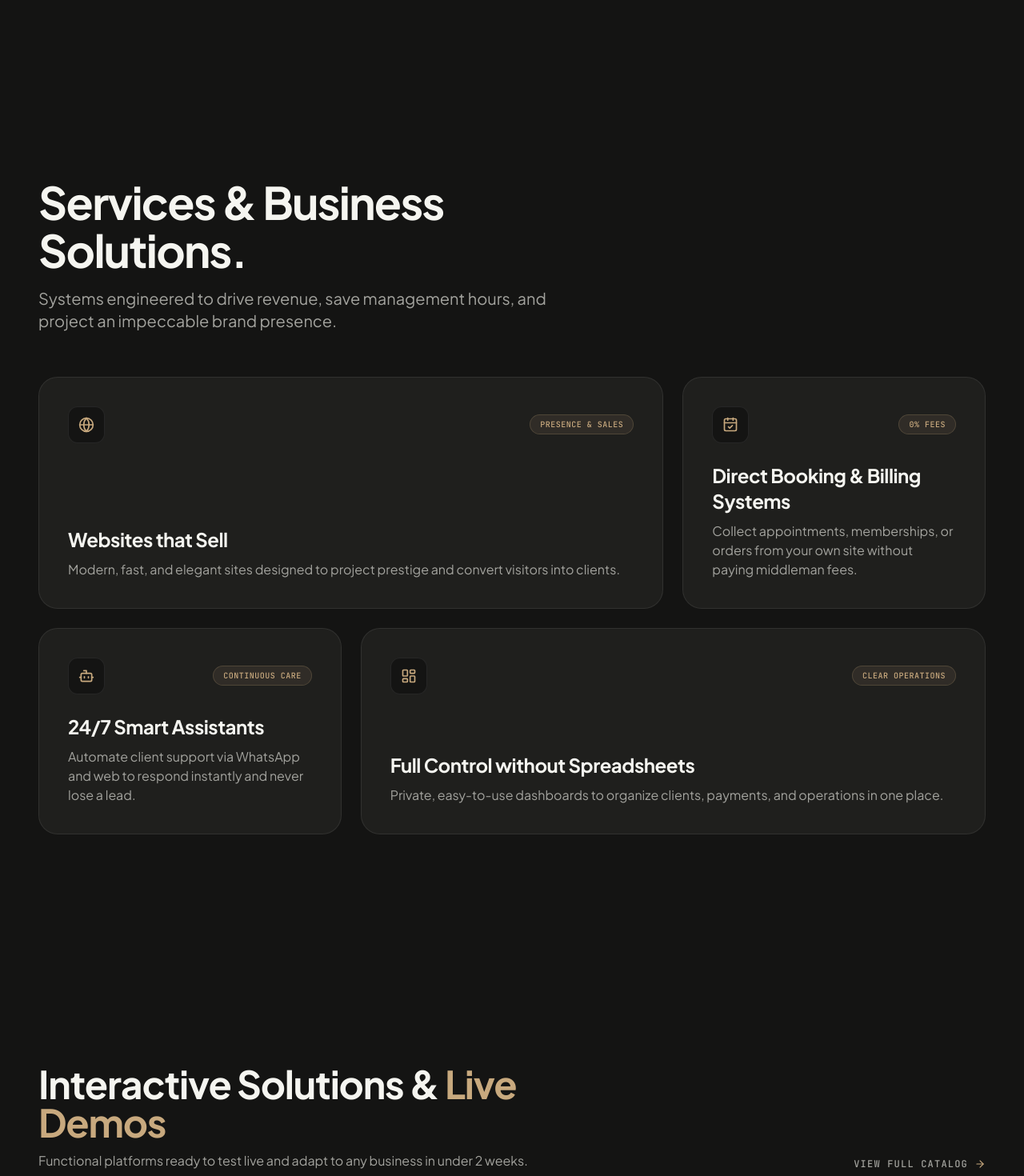
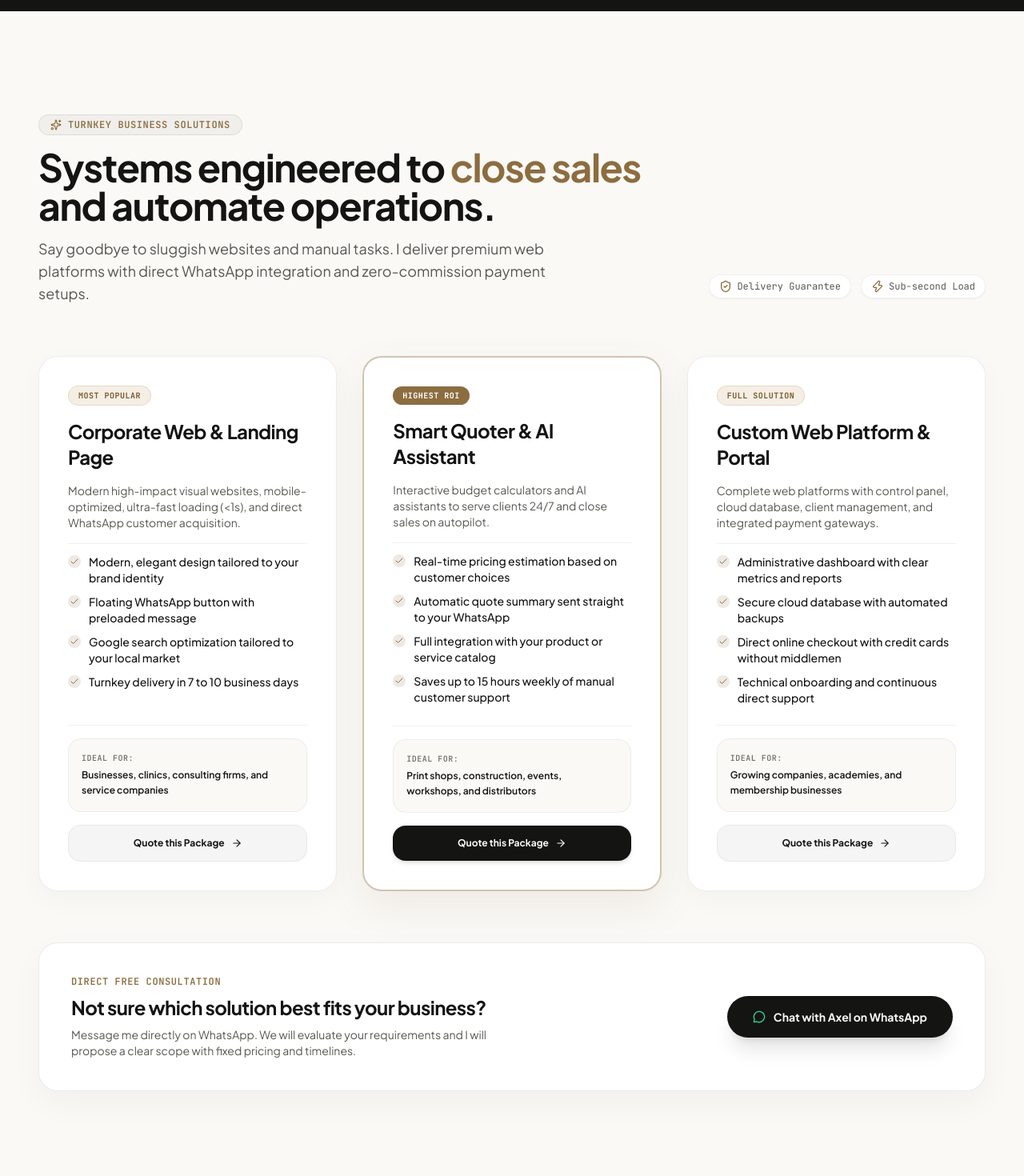
Before and after one commit to Axl07s/portfolio-axel, a React (Vite) app: page / in a window 1280 px wide. Shown: the part 1180-2650 px from the top of the page at 80% size. Built offline with nearby package versions, Linux system fonts and the light colour scheme.

Commit message:
feat(design): implement Light Editorial contrast section, remove duplicate services, and fix language consistency

```diff
--- a/src/components/EcuadorB2BSection.tsx
+++ b/src/components/EcuadorB2BSection.tsx
@@ -1,5 +1,5 @@
 import React from 'react';
-import { Sparkles, MessageCircle, Check, TrendingUp } from 'lucide-react';
+import { Sparkles, MessageCircle, Check, ArrowRight, ShieldCheck, Zap } from 'lucide-react';
 import { useLanguage } from '../context/LanguageContext';
 
 export const EcuadorB2BSection: React.FC = () => {
@@ -8,15 +8,15 @@ export const EcuadorB2BSection: React.FC = () => {
   const b2bServices = [
     {
       title: lang === 'es' ? 'Web Corporativa & Landing Page' : 'Corporate Web & Landing Page',
-      badge: lang === 'es' ? 'Más Solicitado' : 'Most Popular',
+      badge: lang === 'es' ? 'Mas Solicitado' : 'Most Popular',
       description: lang === 'es'
-        ? 'Páginas web modernas de alto impacto visual, optimizadas para móviles, con carga ultra rápida (<1s) y captación directa por WhatsApp.'
+        ? 'Paginas web modernas de alto impacto visual, optimizadas para moviles, con carga ultra rapida (<1s) y captacion directa por WhatsApp.'
         : 'Modern high-impact visual websites, mobile-optimized, ultra-fast loading (<1s), and direct WhatsApp customer acquisition.',
       points: lang === 'es' ? [
-        'Diseño moderno y elegante adaptado a tu marca',
-        'Botón de WhatsApp flotante con mensaje precargado',
+        'Diseno moderno y elegante adaptado a tu marca',
+        'Boton de WhatsApp flotante con mensaje precargado',
         'Posicionamiento en Google optimizado para tu sector',
-        'Entrega lista en 7 a 10 días laborables',
+        'Entrega llave en mano en 7 a 10 dias laborables',
       ] : [
         'Modern, elegant design tailored to your brand identity',
         'Floating WhatsApp button with preloaded message',
@@ -24,20 +24,21 @@ export const EcuadorB2BSection: React.FC = () => {
         'Turnkey delivery in 7 to 10 business days',
       ],
       idealFor: lang === 'es'
-        ? 'Negocios, clínicas, consultorías y empresas de servicios'
+        ? 'Negocios, clinicas, consultorias y empresas de servicios'
         : 'Businesses, clinics, consulting firms, and service companies',
+      featured: false,
     },
     {
       title: lang === 'es' ? 'Cotizador Inteligente & Bot IA' : 'Smart Quoter & AI Assistant',
       badge: lang === 'es' ? 'Mayor Retorno' : 'Highest ROI',
       description: lang === 'es'
-        ? 'Calculadoras interactivas de presupuesto y asistentes de IA para atender clientes las 24 horas y cerrar ventas en piloto automático.'
+        ? 'Calculadoras interactivas de presupuesto y asistentes de IA para atender clientes las 24 horas y cerrar ventas en piloto automatico.'
         : 'Interactive budget calculators and AI assistants to serve clients 24/7 and close sales on autopilot.',
       points: lang === 'es' ? [
-        'Cotización en tiempo real según las opciones del cliente',
-        'Envío automático del resumen de cotización a tu WhatsApp',
-        'Integración con catálogo de productos o servicios',
-        'Ahorra hasta 15 horas semanales de atención manual',
+        'Cotizacion en tiempo real segun las opciones del cliente',
+        'Envio automatico del resumen de cotizacion a tu WhatsApp',
+        'Integracion con catalogo de productos o servicios',
+        'Ahorra hasta 15 horas semanales de atencion manual',
       ] : [
         'Real-time pricing estimation based on customer choices',
         'Automatic quote summary sent straight to your WhatsApp',
@@ -47,126 +48,175 @@ export const EcuadorB2BSection: React.FC = () => {
       idealFor: lang === 'es'
         ? 'Imprentas, constructoras, eventos, talleres y distribuidores'
         : 'Print shops, construction, events, workshops, and distributors',
+      featured: true,
     },
     {
       title: lang === 'es' ? 'Plataforma Web & Sistema a Medida' : 'Custom Web Platform & Portal',
-      badge: lang === 'es' ? 'Solución Completa' : 'Full Solution',
+      badge: lang === 'es' ? 'Solucion Completa' : 'Full Solution',
       description: lang === 'es'
-        ? 'Plataformas web completas con panel de control, base de datos en la nube, gestión de clientes y pasarelas de pago integradas.'
+        ? 'Plataformas web completas con panel de control, base de datos en la nube, gestion de clientes y pasarelas de pago integradas.'
         : 'Complete web platforms with control panel, cloud database, client management, and integrated payment gateways.',
       points: lang === 'es' ? [
-        'Panel administrativo con métricas y reportes claros',
+        'Panel administrativo con metricas y reportes claros',
         'Base de datos segura en la nube con copias de respaldo',
-        'Cobro online con Payphone, Datafast o tarjeta de crédito',
-        'Acompañamiento técnico y soporte continuo',
+        'Cobro online directo con tarjeta de credito sin intermediarios',
+        'Acompanamiento tecnico directo y soporte continuo',
       ] : [
         'Administrative dashboard with clear metrics and reports',
         'Secure cloud database with automated backups',
-        'Online checkout with Payphone, Datafast, or credit cards',
+        'Direct online checkout with credit cards without middlemen',
         'Technical onboarding and continuous direct support',
       ],
       idealFor: lang === 'es'
-        ? 'Empresas en crecimiento, academias y negocios con membresías'
+        ? 'Empresas en crecimiento, academias y negocios con membresias'
         : 'Growing companies, academies, and membership businesses',
+      featured: false,
     },
   ];
 
   return (
-    <section id="solutions-overview" className="py-20 px-4 sm:px-6 lg:px-12 max-w-7xl mx-auto">
+    <section id="services" className="w-full bg-[#FAF9F6] text-[#141413] py-24 sm:py-32 scroll-mt-20 border-y border-black/[0.06]">
+      <div className="max-w-7xl mx-auto px-4 sm:px-6 lg:px-12">
 
-      {/* Banner Box */}
-      <div className="relative rounded-3xl p-8 sm:p-12 bg-[#1f1f1d] border border-white/[0.08] overflow-hidden shadow-2xl">
-
-        {/* Subtle warm glow background */}
-        <div className="absolute top-0 right-0 w-full sm:w-[450px] h-[300px] bg-[#C8A97E]/5 blur-[120px] rounded-full pointer-events-none -z-10" />
-
-        {/* Header */}
+        {/* Section Header */}
+        <div className="flex flex-col md:flex-row md:items-end justify-between mb-16 gap-8">
           <div className="max-w-3xl space-y-4">
-          <div className="inline-flex items-center gap-2 px-3.5 py-1 rounded-full bg-[#141413] border border-white/[0.08] text-[#C8A97E] text-xs font-mono font-medium">
+            <div className="inline-flex items-center gap-2 px-3.5 py-1 rounded-full bg-black/[0.04] border border-black/[0.08] text-[#8C6D40] text-xs font-mono font-semibold tracking-wider uppercase">
               <Sparkles className="w-3.5 h-3.5" />
-            <span>{lang === 'es' ? 'SOLUCIONES DIGITALES & AUTOMATIZACIÓN' : 'DIGITAL SOLUTIONS & AUTOMATION'}</span>
+              <span>{lang === 'es' ? 'Paquetes de Soluciones para Negocios' : 'Turnkey Business Solutions'}</span>
             </div>
 
-          <h2 className="text-3xl sm:text-4xl font-bold text-[#F5F5F0] tracking-tight leading-tight">
+            <h2 className="text-3xl sm:text-5xl font-display font-bold text-[#141413] tracking-[-0.03em] leading-tight">
               {lang === 'es' ? (
-              <>¿Tu negocio necesita una plataforma web que <span className="text-[#C8A97E]">realmente venda</span> o automatizar procesos con IA?</>
+                <>Sistemas listos para <span className="text-[#8C6D40]">cerrar ventas</span> y automatizar tu operacion.</>
               ) : (
-              <>Does your business need a web platform that <span className="text-[#C8A97E]">actually sells</span> or automated customer workflows?</>
+                <>Systems engineered to <span className="text-[#8C6D40]">close sales</span> and automate operations.</>
               )}
             </h2>
 
-          <p className="text-sm sm:text-base text-[#A3A39E] leading-relaxed font-normal">
+            <p className="text-base sm:text-lg text-[#575752] leading-relaxed font-normal max-w-2xl">
               {lang === 'es'
-              ? 'Elimina páginas web lentas y anticuadas. Construyo plataformas digitales que transmiten autoridad inmediata y convierten visitas en clientes calificados directamente en tu WhatsApp.'
-              : 'Eliminate slow and outdated websites. I engineer digital platforms that convey instant authority and convert visitors into qualified leads directly on your WhatsApp.'}
+                ? 'Elimina webs lentas y procesos manuales. Entrego plataformas con diseno premium, integracion directa a WhatsApp y sistemas de cobro sin comisiones abusivas.'
+                : 'Say goodbye to sluggish websites and manual tasks. I deliver premium web platforms with direct WhatsApp integration and zero-commission payment setups.'}
             </p>
           </div>
 
-        {/* 3 Services Cards Grid */}
-        <div className="mt-12 grid grid-cols-1 md:grid-cols-3 gap-6">
+          <div className="hidden lg:flex items-center gap-3 text-xs font-mono text-[#575752] pb-2">
+            <span className="flex items-center gap-1.5 bg-white px-3 py-1.5 rounded-full border border-black/[0.06] shadow-sm">
+              <ShieldCheck className="w-4 h-4 text-[#8C6D40]" />
+              <span>{lang === 'es' ? 'Garantia de Entrega' : 'Delivery Guarantee'}</span>
+            </span>
+            <span className="flex items-center gap-1.5 bg-white px-3 py-1.5 rounded-full border border-black/[0.06] shadow-sm">
+              <Zap className="w-4 h-4 text-[#8C6D40]" />
+              <span>{lang === 'es' ? 'Carga < 1 Segundo' : 'Sub-second Load'}</span>
+            </span>
+          </div>
+        </div>
+
+        {/* 3 Services Cards Grid (Light Editorial) */}
+        <div className="grid grid-cols-1 md:grid-cols-3 gap-8">
           {b2bServices.map((srv, idx) => (
-            <div key={idx} className="bg-[#141413] p-7 rounded-2xl border border-white/[0.08] hover:border-[#C8A97E]/30 transition-all flex flex-col justify-between space-y-5">
-
-              <div className="space-y-3">
+            <div
+              key={idx}
+              className={`rounded-3xl p-8 sm:p-9 flex flex-col justify-between space-y-6 transition-all duration-300 ${
+                srv.featured
+                  ? 'bg-white border-2 border-[#8C6D40]/40 shadow-[0_20px_50px_rgba(140,109,64,0.1)] relative'
+                  : 'bg-white border border-black/[0.07] shadow-[0_10px_35px_rgba(0,0,0,0.03)] hover:shadow-[0_20px_45px_rgba(0,0,0,0.06)]'
+              }`}
+            >
+              <div className="space-y-4">
                 <div className="flex items-center justify-between">
-                  <span className="text-[10px] font-mono font-medium uppercase tracking-wider px-2.5 py-1 rounded bg-[#C8A97E]/10 text-[#C8A97E] border border-[#C8A97E]/20">
+                  <span className={`text-[10px] font-mono font-bold uppercase tracking-wider px-3 py-1 rounded-full ${
+                    srv.featured
+                      ? 'bg-[#8C6D40] text-white shadow-sm'
+                      : 'bg-[#C8A97E]/20 text-[#7A5B2E] border border-[#C8A97E]/30'
+                  }`}>
                     {srv.badge}
                   </span>
                 </div>
 
-                <h3 className="text-lg font-bold text-[#F5F5F0] leading-snug">{srv.title}</h3>
-                <p className="text-xs text-[#A3A39E] leading-relaxed font-normal">{srv.description}</p>
+                <h3 className="text-xl sm:text-2xl font-bold text-[#141413] tracking-tight leading-snug">
+                  {srv.title}
+                </h3>
 
-                <div className="space-y-2 pt-2">
+                <p className="text-xs sm:text-sm text-[#575752] leading-relaxed font-normal">
+                  {srv.description}
+                </p>
+
+                <div className="space-y-2.5 pt-3 border-t border-black/[0.06]">
                   {srv.points.map((pt, pIdx) => (
-                    <div key={pIdx} className="flex items-start gap-2 text-xs text-[#F5F5F0]">
-                      <Check className="w-3.5 h-3.5 text-[#C8A97E] shrink-0 mt-0.5" />
-                      <span>{pt}</span>
+                    <div key={pIdx} className="flex items-start gap-2.5 text-xs sm:text-sm text-[#141413]">
+                      <div className="w-4 h-4 rounded-full bg-[#8C6D40]/15 flex items-center justify-center shrink-0 mt-0.5">
+                        <Check className="w-3 h-3 text-[#8C6D40]" />
+                      </div>
+                      <span className="font-medium">{pt}</span>
                     </div>
                   ))}
                 </div>
               </div>
 
-              <div className="pt-4 border-t border-white/[0.06]">
-                <span className="text-[10px] font-mono uppercase text-[#A3A39E]/70 block mb-1">
-                  {lang === 'es' ? 'Ideal para:' : 'Ideal for:'}
+              <div className="space-y-4 pt-4 border-t border-black/[0.06]">
+                <div className="bg-[#FAF9F6] rounded-2xl p-4 border border-black/[0.05]">
+                  <span className="text-[10px] font-mono uppercase tracking-wider text-[#73736C] block mb-1 font-semibold">
+                    {lang === 'es' ? 'IDEAL PARA:' : 'IDEAL FOR:'}
                   </span>
-                <span className="text-xs text-[#A3A39E] font-medium block">{srv.idealFor}</span>
+                  <span className="text-xs text-[#141413] font-semibold block leading-relaxed">
+                    {srv.idealFor}
+                  </span>
                 </div>
 
+                <a
+                  href={lang === 'es'
+                    ? `https://wa.me/593995267503?text=${encodeURIComponent(`Hola Axel, me interesa el paquete "${srv.title}". Me gustaria recibir una cotizacion.`)}`
+                    : `https://wa.me/593995267503?text=${encodeURIComponent(`Hi Axel, I am interested in the "${srv.title}" package. I would like to get a quote.`)}`}
+                  target="_blank"
+                  rel="noopener noreferrer"
+                  className={`w-full py-3.5 px-4 rounded-2xl text-xs font-bold transition-all min-h-[44px] flex items-center justify-center gap-2 ${
+                    srv.featured
+                      ? 'bg-[#141413] text-[#FAF9F6] hover:bg-[#2A2A28] shadow-md'
+                      : 'bg-black/[0.04] text-[#141413] hover:bg-black/[0.08] border border-black/[0.06]'
+                  }`}
+                >
+                  <span>{lang === 'es' ? 'Cotizar este Paquete' : 'Quote this Package'}</span>
+                  <ArrowRight className="w-3.5 h-3.5" />
+                </a>
+              </div>
             </div>
           ))}
         </div>
 
-        {/* Bottom Direct CTA */}
-        <div className="mt-12 pt-8 border-t border-white/[0.08] flex flex-col sm:flex-row items-center justify-between gap-6">
-          <div className="space-y-1 text-center sm:text-left">
-            <h4 className="text-base font-bold text-[#F5F5F0] flex items-center gap-2 justify-center sm:justify-start">
-              <TrendingUp className="w-4 h-4 text-[#C8A97E]" />
-              <span>{lang === 'es' ? 'Cotización Rápida & Asesoría Sin Compromiso' : 'Quick Quote & Free Consultation'}</span>
+        {/* Bottom Banner Callout (Light Editorial) */}
+        <div className="mt-16 rounded-3xl p-8 sm:p-10 bg-white border border-black/[0.08] shadow-[0_15px_40px_rgba(0,0,0,0.04)] flex flex-col md:flex-row items-center justify-between gap-8">
+          <div className="space-y-2 text-center md:text-left">
+            <span className="text-xs font-mono text-[#8C6D40] uppercase tracking-wider font-semibold block">
+              {lang === 'es' ? 'Asesoria Directa sin Compromiso' : 'Direct Free Consultation'}
+            </span>
+            <h4 className="text-xl sm:text-2xl font-bold text-[#141413] tracking-tight">
+              {lang === 'es'
+                ? '¿No estas seguro de cual paquete se adapta a tu negocio?'
+                : 'Not sure which solution best fits your business?'}
             </h4>
-            <p className="text-xs text-[#A3A39E]">
+            <p className="text-xs sm:text-sm text-[#575752] max-w-xl">
               {lang === 'es'
-                ? 'Conversemos directamente sobre los requerimientos y el alcance de tu proyecto.'
-                : "Let's discuss the exact requirements and scope of your project directly."}
+                ? 'Escribeme directamente por WhatsApp. Revisamos juntos tus requerimientos y te propongo una solucion clara con tiempos y presupuesto cerrado.'
+                : 'Message me directly on WhatsApp. We will evaluate your requirements and I will propose a clear scope with fixed pricing and timelines.'}
             </p>
           </div>
 
           <a
             href={lang === 'es'
-              ? "https://wa.me/593995267503?text=Hola%20Axel,%20quisiera%20cotizar%20una%20soluci%C3%B3n%20web%20para%20mi%20negocio"
-              : "https://wa.me/593995267503?text=Hi%20Axel,%20I%20would%20like%20to%20quote%20a%20web%20solution%20for%20my%20business"}
+              ? "https://wa.me/593995267503?text=Hola%20Axel,%20quiero%20asesoria%20sobre%20cual%20solucion%20web%20se%20adapta%20a%20mi%20negocio"
+              : "https://wa.me/593995267503?text=Hi%20Axel,%20I%20would%20like%20guidance%20on%20which%20web%20solution%20fits%20my%20business"}
             target="_blank"
             rel="noopener noreferrer"
-            className="flex items-center gap-2 px-6 py-3.5 rounded-full text-xs sm:text-sm font-bold bg-[#F5F5F0] hover:bg-[#E8E8E2] text-[#141413] shadow-md transition-all shrink-0"
+            className="flex items-center justify-center gap-2.5 px-8 py-4 rounded-full text-xs sm:text-sm font-bold bg-[#141413] hover:bg-[#2A2A28] text-[#FAF9F6] shadow-xl transition-all min-h-[44px] shrink-0"
           >
-            <MessageCircle className="w-4 h-4 text-[#141413]" />
-            <span>{lang === 'es' ? 'Solicitar Cotización por WhatsApp' : 'Request Quote via WhatsApp'}</span>
+            <MessageCircle className="w-4 h-4 text-emerald-400" />
+            <span>{lang === 'es' ? 'Hablar con Axel por WhatsApp' : 'Chat with Axel on WhatsApp'}</span>
           </a>
         </div>
 
       </div>
-
     </section>
   );
 };
--- a/src/components/ProjectCard.tsx
+++ b/src/components/ProjectCard.tsx
@@ -155,7 +155,7 @@ export const ProjectCard: React.FC<ProjectCardProps> = ({ project }) => {
                   <span>{lang === 'es' ? 'Ver Repositorio GitHub' : 'View GitHub Repo'}</span>
                 </a>
                 <span className="text-[10px] font-mono text-[#A3A39E]/60">
-                  Código de Producción
+                  {lang === 'es' ? 'Código de Producción' : 'Production Code'}
                 </span>
               </div>
             )}
--- a/src/pages/Home.tsx
+++ b/src/pages/Home.tsx
@@ -1,4 +1,3 @@
-import { ExpertiseSection } from '../components/ExpertiseSection';
 import { EcuadorB2BSection } from '../components/EcuadorB2BSection';
 import { Hero } from '../components/Hero';
 import { ProjectCard } from '../components/ProjectCard';
@@ -18,11 +17,11 @@ export function Home() {
     <main className="w-full overflow-x-hidden">
       <Hero />
 
-      <div className="h-16 md:h-28"></div>
-      <ExpertiseSection />
+      {/* Prioritized 3 Clear Packages Section (Light Editorial Contrast) */}
+      <EcuadorB2BSection />
 
-      <div className="h-16 md:h-28"></div>
-      <section id="solutions" className="py-20 px-4 sm:px-6 lg:px-12 max-w-7xl mx-auto w-full scroll-mt-24">
+      {/* Interactive Solutions & Live Demos Section (Dark Editorial Contrast) */}
+      <section id="solutions" className="py-24 px-4 sm:px-6 lg:px-12 max-w-7xl mx-auto w-full scroll-mt-24">
         <div className="flex flex-col md:flex-row md:items-end justify-between mb-16 gap-6">
           <div className="max-w-2xl space-y-3">
             <h2 className="text-3xl sm:text-5xl font-bold tracking-tight text-[#F5F5F0]">
@@ -42,7 +41,7 @@ export function Home() {
             to="/projects"
             className="group flex items-center gap-2 text-xs font-mono font-medium tracking-widest uppercase text-[#A3A39E] hover:text-[#F5F5F0] transition-colors"
           >
-            <span>{lang === 'es' ? 'Ver Catálogo Completo' : 'View Full Catalog'}</span>
+            <span>{lang === 'es' ? 'Ver Catalogo Completo' : 'View Full Catalog'}</span>
             <ArrowRight className="w-3.5 h-3.5 group-hover:translate-x-1 transition-transform text-[#C8A97E]" />
           </Link>
         </div>
@@ -57,9 +56,6 @@ export function Home() {
         </div>
       </section>
 
-      <div className="h-16 md:h-28"></div>
-      <EcuadorB2BSection />
-
       {/* Discrete footer invitation to Labs for CTOs & Technical Founders */}
       <section className="py-20 px-4 sm:px-6 text-center border-t border-white/[0.06]">
         <div className="max-w-xl mx-auto flex flex-col sm:flex-row items-center justify-center gap-4 text-xs font-mono">
@@ -72,7 +68,7 @@ export function Home() {
             to="/labs"
             className="inline-flex items-center gap-1.5 text-[#A3A39E] hover:text-[#C8A97E] font-medium transition-colors uppercase tracking-wider"
           >
-            <span>{lang === 'es' ? 'Laboratorio Técnico (/labs)' : 'Technical Lab (/labs)'}</span>
+            <span>{lang === 'es' ? 'Laboratorio Tecnico (/labs)' : 'Technical Lab (/labs)'}</span>
             <ArrowRight className="w-3 h-3 text-[#C8A97E]" />
           </Link>
         </div>
```
Also changed, not shown: src/data/portfolioData.ts (+9 -9 lines). Lines whose indentation alone changed are shown as unchanged.
